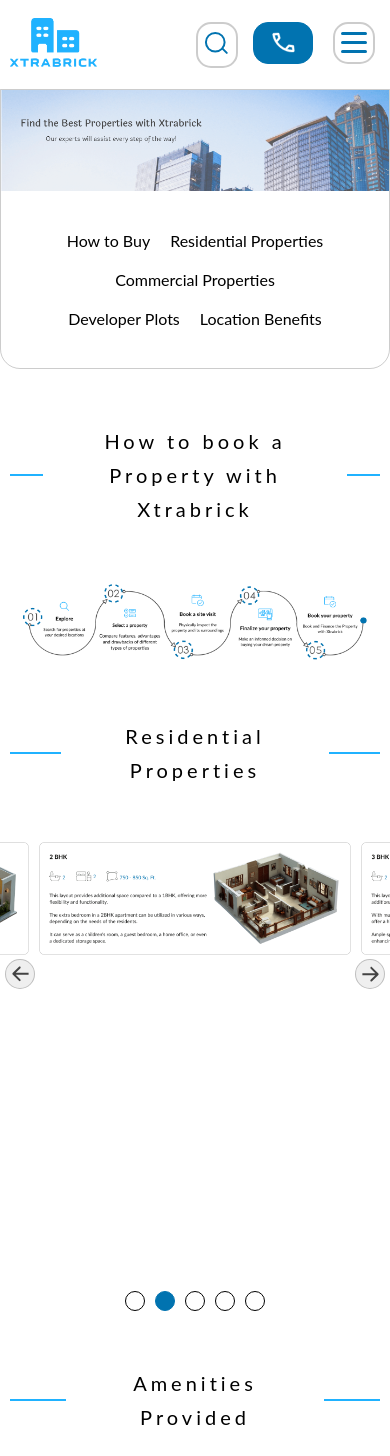
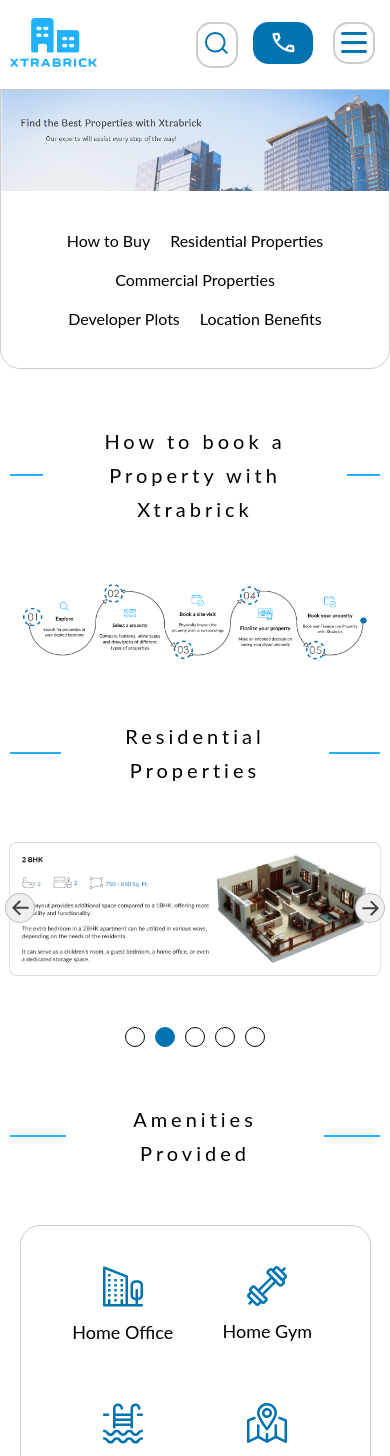
Before and after one commit to Xtrabrick-Realtors/xtrabrick, a Next.js app: page /properties in a window 390 px wide. Shown: the top 1456 px of the page. Built offline with nearby package versions, Linux system fonts and the light colour scheme.

Commit message:
properties update

```diff
--- a/src/components/ResidentialPropertiesCarousel/ResidentialPropertiesCarousel.tsx
+++ b/src/components/ResidentialPropertiesCarousel/ResidentialPropertiesCarousel.tsx
@@ -3,16 +3,18 @@ import Carousel from "../Carousel/Carousel";
 import { EmblaOptionsType } from "embla-carousel";
 import Image from "next/image";
 import { RESIDENTIAL_PROPERTIES_CAROUSEL } from "@/constants";
+import useIsMobile from "@/hooks/useIsMobile";
 
 const ResidentialPropertiesCarousel: React.FC = () => {
   const OPTIONS: EmblaOptionsType = {}
+  const isMobile = useIsMobile();
   return (
     <Carousel options={OPTIONS} showControls slidesToShow={2} showBottomDots >
       {RESIDENTIAL_PROPERTIES_CAROUSEL?.map((item, index) => (
         <div
           style={{
-            width: "80vw",
-            minHeight: "414px",
+            width: isMobile ? '95vw' : "80vw",
+            minHeight: isMobile ? '150px' : "414px",
 
           }}
           key={index}
```
